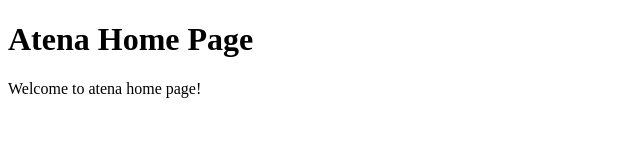
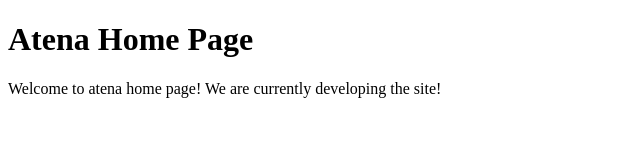
Before and after one commit to MatthewNicastro/CapstoneProject, a plain HTML site: page app/html/index.html in a window 1280 px wide. Shown: the whole page, without its empty margins (0-640 px from the left). Drawn offline with Linux system fonts and the light colour scheme.

Commit message:
Update index.html

```diff
--- a/app/html/index.html
+++ b/app/html/index.html
@@ -5,6 +5,6 @@
     </head>
     <body>
         <h1><b>Atena Home Page</b></h1>
-        <p>Welcome to atena home page!</p>
+        <p>Welcome to atena home page! We are currently developing the site!</p>
     </body>
 </html>
```
